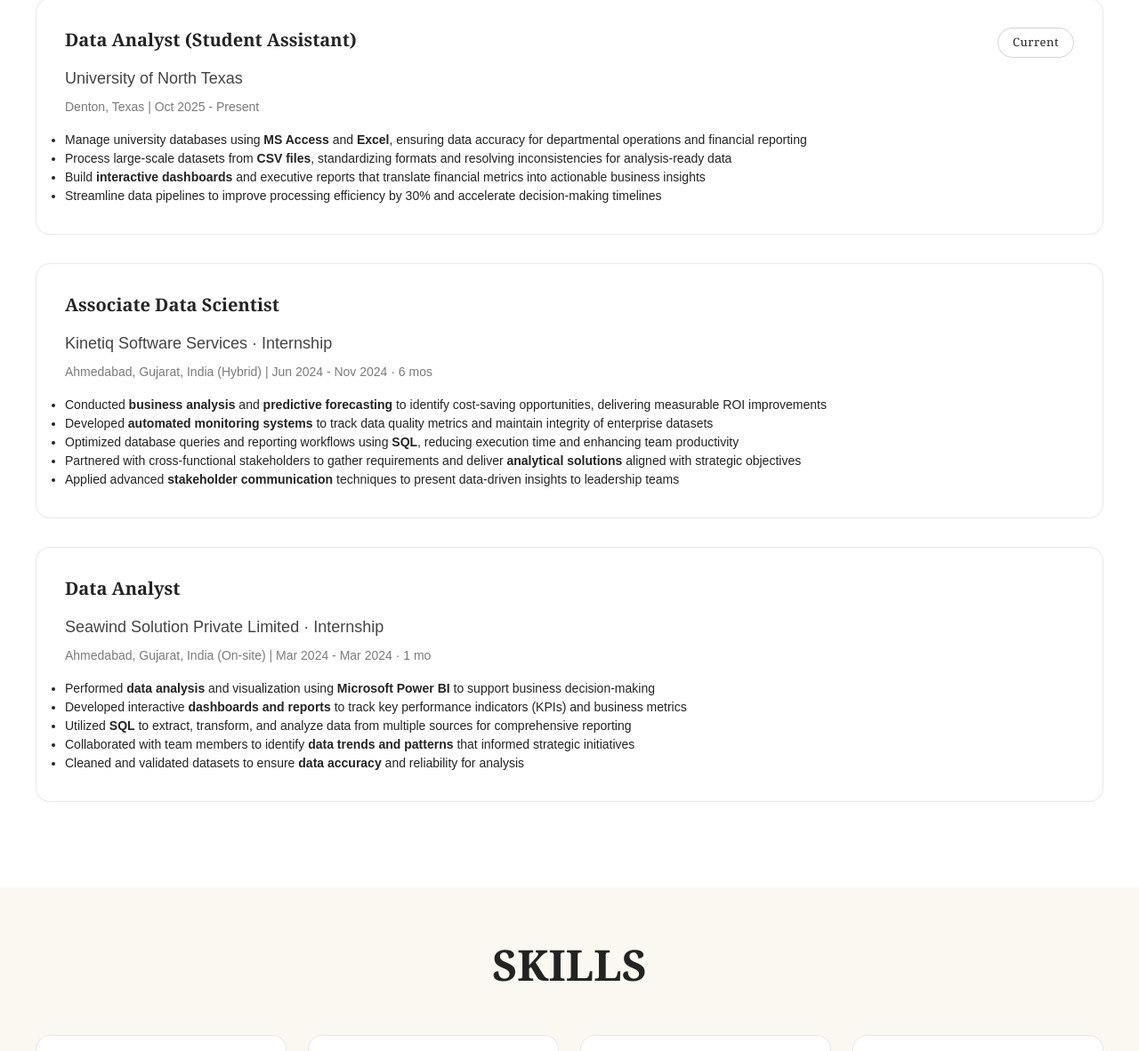
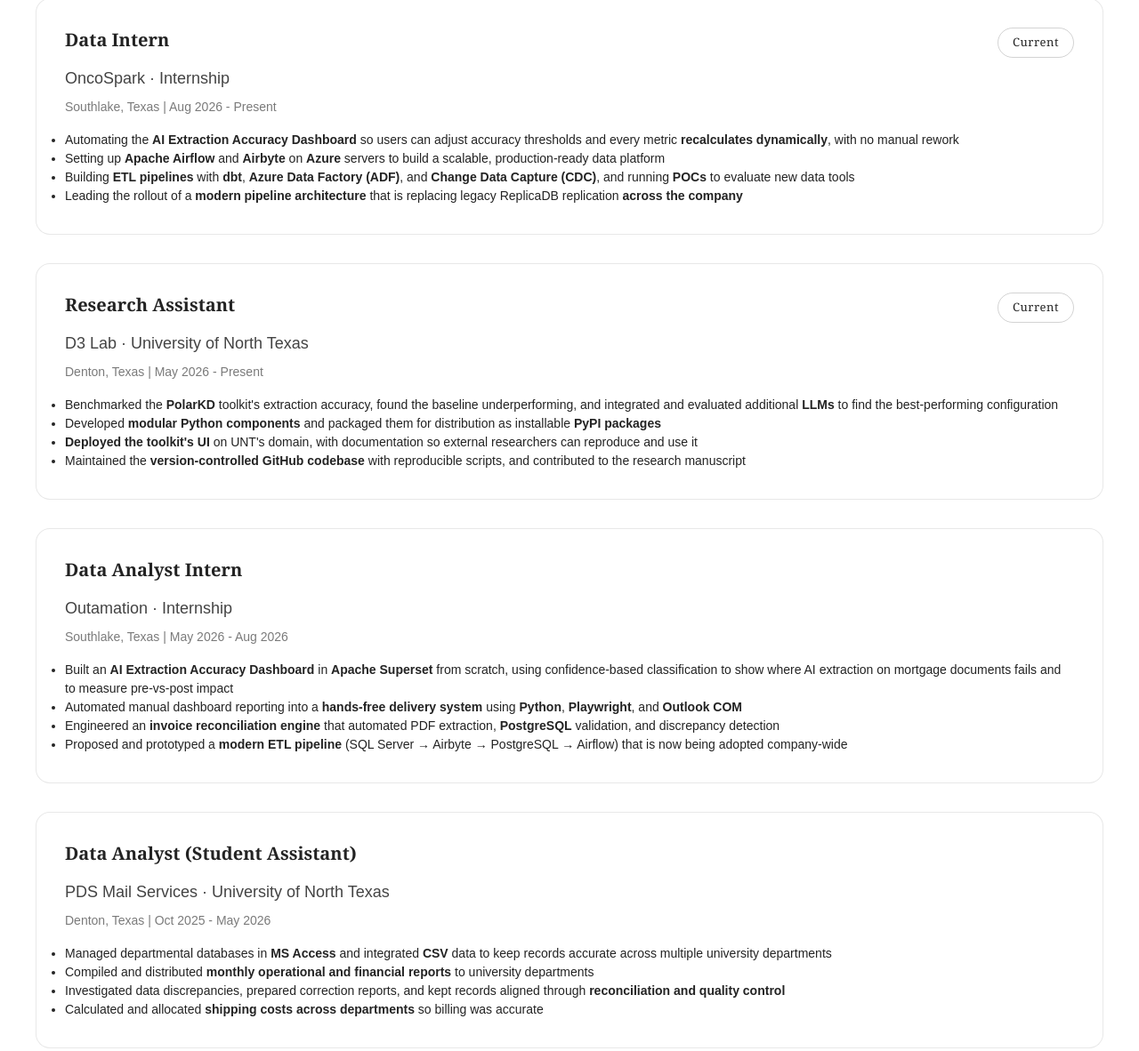
Before and after one commit to Aeshwa-Kachhadiya/aeshwa-kachhadiya.github.io, a plain HTML site: page index.html in a window 1280 px wide. Shown: the part 3214-4396 px from the top of the page at 89% size. Drawn offline with Linux system fonts and the light colour scheme.

Commit message:
Refactor experience section in index.html

```diff
--- a/index.html
+++ b/index.html
@@ -1076,57 +1076,63 @@
     <div class="container">
         <h2 style="font-size: clamp(32px, 6vw, 48px); text-align: center;">EXPERIENCE</h2>
 
+        <div class="experience-section">
+
+            <!-- Experience 1: Data Intern - OncoSpark -->
             <div class="card" style="margin-bottom: 2rem; position: relative;">
                 <span class="tag" style="position: absolute; top: 2rem; right: 2rem;">Current</span>
+                <h3>Data Intern</h3>
+                <p style="font-size: 1.125rem; margin-bottom: 0.5rem;">OncoSpark · Internship</p>
+                <p style="opacity: 0.6; margin-bottom: 1rem;">Southlake, Texas | Aug 2026 - Present</p>
+                <ul>
+                    <li>Automating the <strong>AI Extraction Accuracy Dashboard</strong> so users can adjust accuracy thresholds and every metric <strong>recalculates dynamically</strong>, with no manual rework</li>
+                    <li>Setting up <strong>Apache Airflow</strong> and <strong>Airbyte</strong> on <strong>Azure</strong> servers to build a scalable, production-ready data platform</li>
+                    <li>Building <strong>ETL pipelines</strong> with <strong>dbt</strong>, <strong>Azure Data Factory (ADF)</strong>, and <strong>Change Data Capture (CDC)</strong>, and running <strong>POCs</strong> to evaluate new data tools</li>
+                    <li>Leading the rollout of a <strong>modern pipeline architecture</strong> that is replacing legacy ReplicaDB replication <strong>across the company</strong></li>
+                </ul>
+            </div>
+
+            <!-- Experience 2: Research Assistant - D3 Lab, UNT -->
+            <div class="card" style="margin-bottom: 2rem; position: relative;">
+                <span class="tag" style="position: absolute; top: 2rem; right: 2rem;">Current</span>
+                <h3>Research Assistant</h3>
+                <p style="font-size: 1.125rem; margin-bottom: 0.5rem;">D3 Lab · University of North Texas</p>
+                <p style="opacity: 0.6; margin-bottom: 1rem;">Denton, Texas | May 2026 - Present</p>
+                <ul>
+                    <li>Benchmarked the <strong>PolarKD</strong> toolkit's extraction accuracy, found the baseline underperforming, and integrated and evaluated additional <strong>LLMs</strong> to find the best-performing configuration</li>
+                    <li>Developed <strong>modular Python components</strong> and packaged them for distribution as installable <strong>PyPI packages</strong></li>
+                    <li><strong>Deployed the toolkit's UI</strong> on UNT's domain, with documentation so external researchers can reproduce and use it</li>
+                    <li>Maintained the <strong>version-controlled GitHub codebase</strong> with reproducible scripts, and contributed to the research manuscript</li>
+                </ul>
+            </div>
+
+            <!-- Experience 3: Data Analyst Intern - Outamation -->
+            <div class="card" style="margin-bottom: 2rem;">
+                <h3>Data Analyst Intern</h3>
+                <p style="font-size: 1.125rem; margin-bottom: 0.5rem;">Outamation · Internship</p>
+                <p style="opacity: 0.6; margin-bottom: 1rem;">Southlake, Texas | May 2026 - Aug 2026</p>
+                <ul>
+                    <li>Built an <strong>AI Extraction Accuracy Dashboard</strong> in <strong>Apache Superset</strong> from scratch, using confidence-based classification to show where AI extraction on mortgage documents fails and to measure pre-vs-post impact</li>
+                    <li>Automated manual dashboard reporting into a <strong>hands-free delivery system</strong> using <strong>Python</strong>, <strong>Playwright</strong>, and <strong>Outlook COM</strong></li>
+                    <li>Engineered an <strong>invoice reconciliation engine</strong> that automated PDF extraction, <strong>PostgreSQL</strong> validation, and discrepancy detection</li>
+                    <li>Proposed and prototyped a <strong>modern ETL pipeline</strong> (SQL Server → Airbyte → PostgreSQL → Airflow) that is now being adopted company-wide</li>
+                </ul>
+            </div>
+
+            <!-- Experience 4: Data Analyst (Student Assistant) - PDS Mail Services -->
+            <div class="card" style="margin-bottom: 2rem;">
                 <h3>Data Analyst (Student Assistant)</h3>
-        <p style="font-size: 1.125rem; margin-bottom: 0.5rem;">University of North Texas</p>
-        <p style="opacity: 0.6; margin-bottom: 1rem;">Denton, Texas | Oct 2025 - Present</p>
+                <p style="font-size: 1.125rem; margin-bottom: 0.5rem;">PDS Mail Services · University of North Texas</p>
+                <p style="opacity: 0.6; margin-bottom: 1rem;">Denton, Texas | Oct 2025 - May 2026</p>
                 <ul>
-      <li>Manage university databases using <strong>MS Access</strong> and <strong>Excel</strong>, ensuring data accuracy for departmental operations and financial reporting</li>
-      <li>Process large-scale datasets from <strong>CSV files</strong>, standardizing formats and resolving inconsistencies for analysis-ready data</li>
-      <li>Build <strong>interactive dashboards</strong> and executive reports that translate financial metrics into actionable business insights</li>
-      <li>Streamline data pipelines to improve processing efficiency by 30% and accelerate decision-making timelines</li>
+                    <li>Managed departmental databases in <strong>MS Access</strong> and integrated <strong>CSV</strong> data to keep records accurate across multiple university departments</li>
+                    <li>Compiled and distributed <strong>monthly operational and financial reports</strong> to university departments</li>
+                    <li>Investigated data discrepancies, prepared correction reports, and kept records aligned through <strong>reconciliation and quality control</strong></li>
+                    <li>Calculated and allocated <strong>shipping costs across departments</strong> so billing was accurate</li>
                 </ul>
             </div>
 
-
-
-
-    <div class="experience-section">
-  <!-- Experience 1: Data Scientist - Kinetiq Software Services -->
-  <div class="card" style="margin-bottom: 2rem;">
-    <h3>Associate Data Scientist</h3>
-    <p style="font-size: 1.125rem; margin-bottom: 0.5rem;">Kinetiq Software Services · Internship</p>
-    <p style="opacity: 0.6; margin-bottom: 1rem;">Ahmedabad, Gujarat, India (Hybrid) | Jun 2024 - Nov 2024 · 6 mos</p>
-    <ul>
-      <li>Conducted <strong>business analysis</strong> and <strong>predictive forecasting</strong> to identify cost-saving opportunities, delivering measurable ROI improvements</li>
-      <li>Developed <strong>automated monitoring systems</strong> to track data quality metrics and maintain integrity of enterprise datasets</li>
-      <li>Optimized database queries and reporting workflows using <strong>SQL</strong>, reducing execution time and enhancing team productivity</li>
-      <li>Partnered with cross-functional stakeholders to gather requirements and deliver <strong>analytical solutions</strong> aligned with strategic objectives</li>
-      <li>Applied advanced <strong>stakeholder communication</strong> techniques to present data-driven insights to leadership teams</li>
-    </ul>
-    <!-- <p style="opacity: 0.7; margin-top: 1rem;"><strong>Skills:</strong> Stakeholder Communication, SQL, and 11 other skills</p> -->
-  </div>
-
-
-
-
-  <!-- Experience 3: Data Analyst - Seawind Solution -->
-  <div class="card" style="margin-bottom: 2rem;">
-    <h3>Data Analyst</h3>
-    <p style="font-size: 1.125rem; margin-bottom: 0.5rem;">Seawind Solution Private Limited · Internship</p>
-    <p style="opacity: 0.6; margin-bottom: 1rem;">Ahmedabad, Gujarat, India (On-site) | Mar 2024 - Mar 2024 · 1 mo</p>
-    <ul>
-      <li>Performed <strong>data analysis</strong> and visualization using <strong>Microsoft Power BI</strong> to support business decision-making</li>
-      <li>Developed interactive <strong>dashboards and reports</strong> to track key performance indicators (KPIs) and business metrics</li>
-      <li>Utilized <strong>SQL</strong> to extract, transform, and analyze data from multiple sources for comprehensive reporting</li>
-      <li>Collaborated with team members to identify <strong>data trends and patterns</strong> that informed strategic initiatives</li>
-      <li>Cleaned and validated datasets to ensure <strong>data accuracy</strong> and reliability for analysis</li>
-    </ul>
-    <!-- <p style="opacity: 0.7; margin-top: 1rem;"><strong>Skills:</strong> Microsoft Power BI, SQL, and 9 other skills</p> -->
-  </div>
-</div>
-
+        </div>
     </div>
 </section>
 
```
Lines whose indentation alone changed are shown as unchanged.
